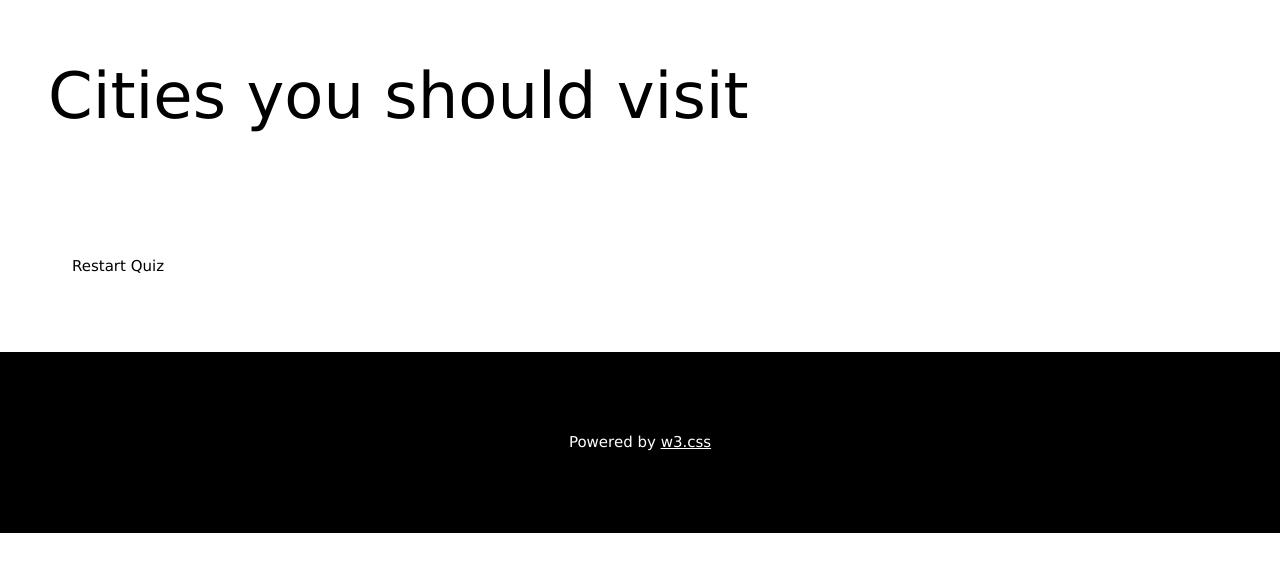
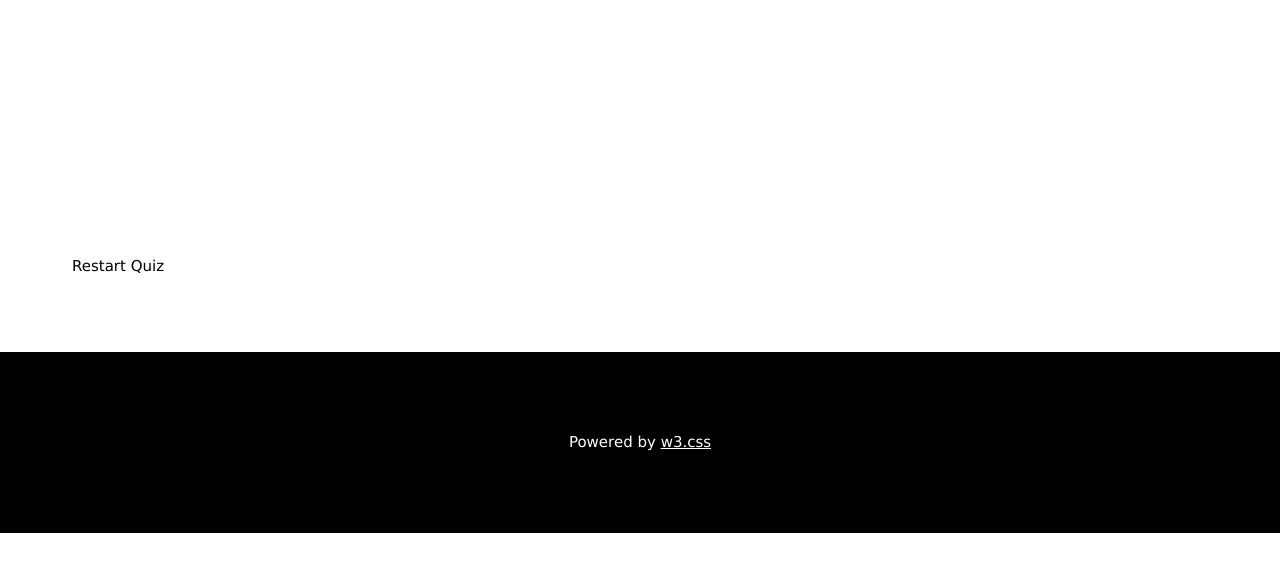
Before and after one commit to oburnett127/planyourtrip, a Django app: page /cities/ in a window 1280 px wide. Shown: the top 572 px of the page. Run offline with Django 3.2, Linux system fonts and the light colour scheme.

Commit message:
Update cities.html

```diff
--- a/website/templates/website/cities.html
+++ b/website/templates/website/cities.html
@@ -9,12 +9,14 @@
 <link rel="stylesheet" href=".\\style.css">
 <body>
 <!-- Header with full-height image -->
-<header class="bgimg-1 w3-display-container w3-grayscale-min" id="home">
+<header class="bgimg-1 w3-display-container w3-grayscale-min home header" id="home">
   <div class="w3-display-top w3-text-black" style="padding:48px">
-    <span class="w3-jumbo w3-hide-small">Cities you should visit</span><br><br>
+    <span class="w3-jumbo w3-hide-small w3-text-white">Cities you should visit</span><br><br>
     <table class="w3-hover-blue w3-responsive"></table></tr><br><br>
-    <p><input type="button" id="restart" name="restartbutton" value="Restart Quiz" class="button w3-button w3-white w3-padding-large w3-round-xxlarge w3-margin-top w3-hover-opacity-off"></p>
-  </div>
+    <form action=".\\quiz.html">
+      <p><input type="submit" id="restart" name="restartbutton" value="Restart Quiz" class="button w3-button w3-white w3-padding-large w3-round-xxlarge w3-margin-top w3-hover-opacity-off"></p>
+    </form>
+    </div>
 </header>
 <footer class="w3-center w3-black w3-padding-64">
   <p>Powered by <a href="https://www.w3schools.com/w3css/default.asp" title="W3.CSS" target="_blank" class="w3-hover-text-green">w3.css</a></p>
```
